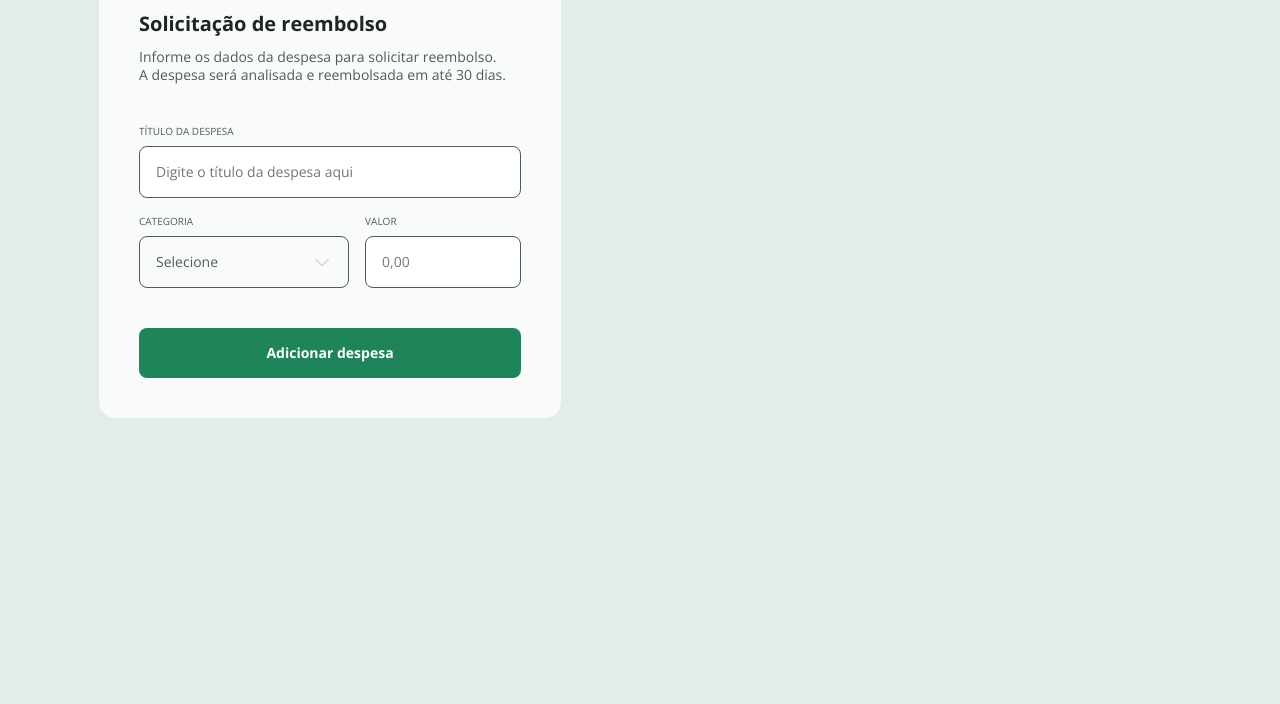
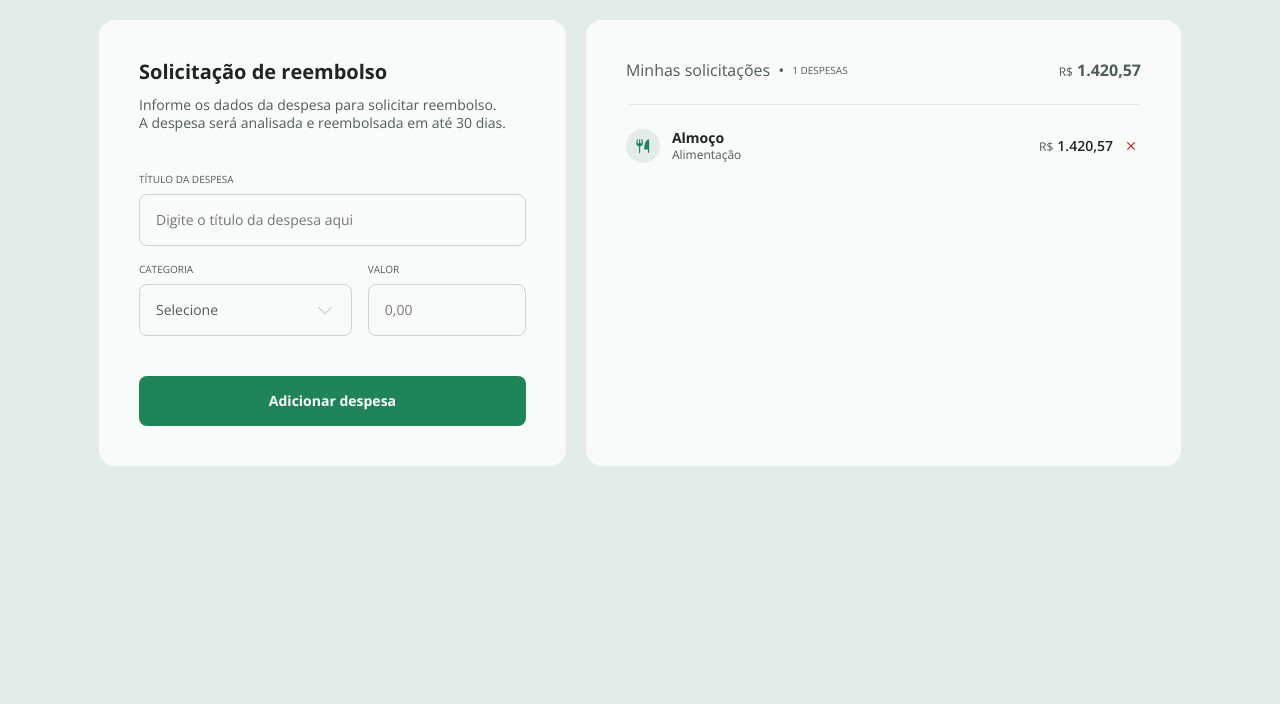
Before and after one commit to gabrielcipolini/projeto-refund, a plain HTML site: page index.html in a window 1280 px wide. Shown: the part 96-800 px from the top of the page. Drawn offline with nearby package versions, Linux system fonts and the light colour scheme.

Commit message:
Finalize HTML structure and its CSS styles

```diff
--- a/index.html
+++ b/index.html
@@ -13,13 +13,20 @@
     <link rel="stylesheet" href="styles.css/index.css" />
 
     <title>refund</title>
+    <meta
+      name="description"
+      content="Formulário para solicitação de reembolso com histórico de despesas."
+    />
   </head>
   <body>
-    <div id="app">
-      <nav>
+    <header>
+      <nav class="container">
         <img src="assets/logo.svg" alt="Logotipo da aplicação Refund" />
       </nav>
+    </header>
 
+    <div id="app" class="container">
+      <main>
         <form action="">
           <header>
             <h1>Solicitação de reembolso</h1>
@@ -31,11 +38,11 @@
 
           <fieldset>
             <div class="input-field">
-            <label for="expense-name">Título da despesa</label>
+              <label for="expense">Título da despesa</label>
               <input
                 type="text"
-              name="expense-name"
-              id="expense-name"
+                name="expense"
+                id="expense"
                 required
                 placeholder="Digite o título da despesa aqui"
               />
@@ -55,11 +62,11 @@
               </div>
 
               <div class="input-field">
-              <label for="expense-value"> Valor</label>
+                <label for="expense"> Valor</label>
                 <input
                   type="text"
-                name="expense-value"
-                id="expense-value"
+                  name="expense"
+                  id="expense"
                   required
                   placeholder="0,00"
                 />
@@ -69,6 +76,36 @@
 
           <button class="button-submit" type="submit">Adicionar despesa</button>
         </form>
+      </main>
+
+      <aside>
+        <header>
+          <p>
+            Minhas solicitações <i>&bullet;</i>
+            <span>1 despesas</span>
+          </p>
+
+          <h2><small>R$</small>1.420,57</h2>
+        </header>
+
+        <ul role="list">
+          <li class="expense">
+            <img
+              src="assets/icons/fork-knife.svg"
+              alt="Ícone de tipo da despesa"
+            />
+
+            <div class="expense-info">
+              <strong>Almoço</strong>
+              <span>Alimentação</span>
+            </div>
+
+            <span class="expense-amount"><small>R$</small>1.420,57</span>
+
+            <button type="button" aria-label="Remover item"></button>
+          </li>
+        </ul>
+      </aside>
     </div>
   </body>
 </html>
--- a/styles.css/app.css
+++ b/styles.css/app.css
@@ -1,16 +1,29 @@
-#app {
+.container {
   max-width: 108.2rem;
   margin-inline: auto;
+}
+
+nav {
+  margin-block: 4.8rem 3.2rem;
+}
+
+#app {
+  display: grid;
+  grid-template-columns: 1fr 55%;
+  gap: 2rem;
+}
+
+main,
+aside {
+  background-color: var(--gray-500);
+  border-radius: 1.6rem;
+  padding: 4rem;
 }
 
 form {
   display: grid;
   gap: 4rem;
 
-  background-color: var(--gray-500);
-  border-radius: 1.6rem;
-  padding: 4rem;
-  margin-top: 3.2rem;
   max-width: 46.2rem;
 
   & h1 {
@@ -24,10 +37,92 @@ form {
     gap: 1.6rem;
     border: none;
   }
+
+  & .inputs-row {
+    display: grid;
+    grid-template-columns: 55% 1fr;
+    gap: 1.6rem;
+  }
 }
 
-.inputs-row {
-  display: grid;
-  grid-template-columns: 55% 1fr;
-  gap: 1.6rem;
+aside {
+  & header {
+    display: flex;
+    align-items: center;
+    justify-content: space-between;
+
+    border-bottom: 1px solid var(--gray-400);
+    margin-bottom: 2.4rem;
+    padding-bottom: 2.4rem;
+
+    & p {
+      display: flex;
+      align-items: center;
+      gap: 0.8rem;
+      font: var(--body-lg);
+
+      & span {
+        font: var(--label);
+        text-transform: uppercase;
+      }
+    }
+
+    & h2 {
+      display: flex;
+      align-items: baseline;
+      gap: 0.4rem;
+      font: var(--title-md);
+    }
+  }
+
+  ul[role="list"] {
+    display: grid;
+    gap: 1.6rem;
+    list-style-type: none;
+
+    & li {
+      display: flex;
+      align-items: center;
+
+      & img {
+        background-color: var(--gray-400);
+        border-radius: 50%;
+        margin-right: 1.2rem;
+        padding: 0.8rem;
+      }
+
+      & .expense-info {
+        display: grid;
+
+        & strong {
+          color: var(--gray-100);
+          font: var(--title-sm);
+        }
+
+        & span {
+          font: var(--body-sm);
+        }
+      }
+
+      & .expense-amount {
+        color: var(--gray-100);
+        font: var(--subtitle);
+        margin-inline: auto 0.8rem;
+
+        & small {
+          margin-right: 0.4rem;
+        }
+      }
+    }
+  }
 }
+
+@media (width <= 1120px) {
+  .container {
+    max-width: 40rem;
+  }
+
+  #app {
+    grid-template-columns: inherit;
+  }
+}
--- a/styles.css/components.css
+++ b/styles.css/components.css
@@ -29,10 +29,7 @@ button {
     width: 2rem;
     height: 2rem;
 
-    & img {
-      display: block;
-      width: 100%;
-    }
+    background: url(../assets/icons/remove.svg) no-repeat center;
 
     &:hover {
       background-color: var(--gray-400);
@@ -68,7 +65,8 @@ select {
 /* Global styles for input and select */
 input,
 select {
-  border: 1px solid var(--gray-200);
+  background-color: transparent;
+  border: 1px solid var(--gray-300);
   border-radius: 0.8rem;
   outline: 0.5px;
   padding: 1.6rem;
@@ -89,6 +87,7 @@ select {
     & input,
     & select {
       border: 1.5px solid var(--green-100);
+      outline: none;
     }
   }
 }
--- a/styles.css/global.css
+++ b/styles.css/global.css
@@ -59,3 +59,8 @@ body {
   color: var(--gray-200);
   font: var(--body-md);
 }
+
+small {
+  color: var(--gray-200);
+  font: var(--body-sm);
+}
```
Also changed, not shown: assets/icons/bed.svg (added), assets/icons/desktop-tower.svg (added), assets/icons/fork-knife.svg (added), assets/icons/police-car.svg (added), assets/icons/receipt.svg (added), assets/icons/wrench.svg (added). Lines whose indentation alone changed are shown as unchanged.
